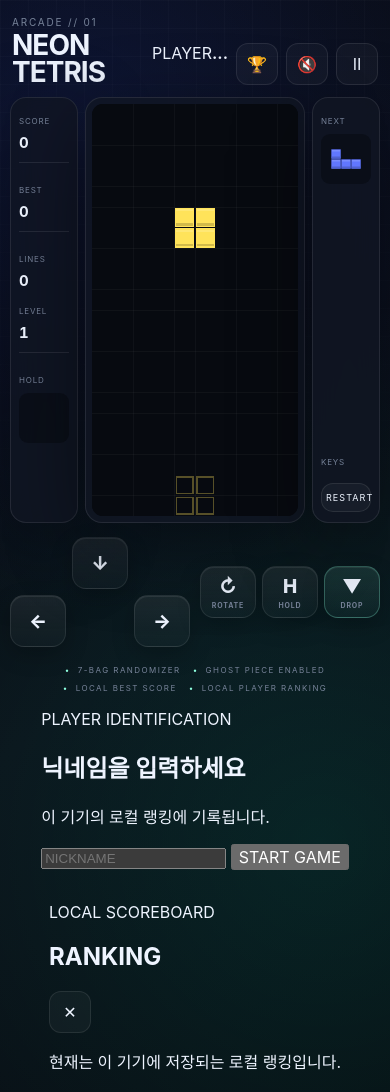
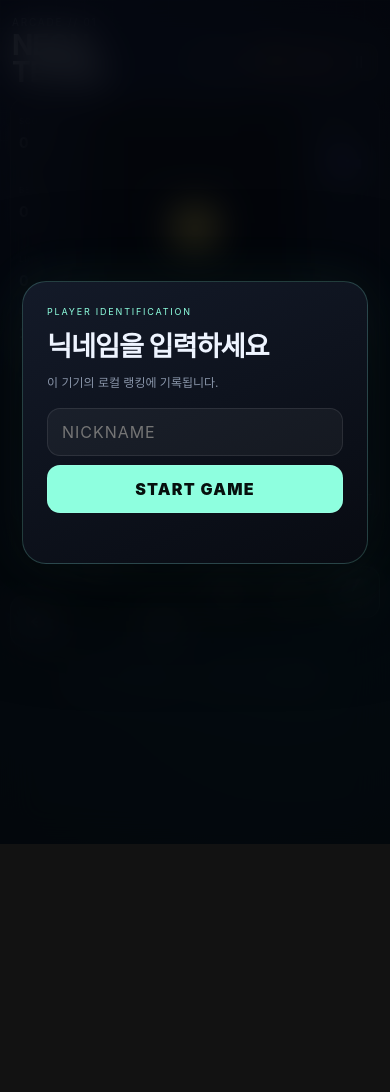
Before and after one commit to gpt0081/NeonTetris, a website: page index.html in a window 390 px wide. After the commit the page ends 844 px from the top, so only its background shows below. Drawn offline with Linux system fonts and the light colour scheme.

Commit message:
Add nickname ranking and escalating drop chain: style.css

```diff
--- a/style.css
+++ b/style.css
@@ -317,3 +317,134 @@ footer span::before { content: "•"; margin-right: 7px; color: var(--accent); }
   .mobile-controls button { min-height: 52px; border-radius: 14px; font-size: 19px; }
   .mobile-controls button small { font-size: 7px; }
 }
+
+.player-chip {
+  min-width: 88px;
+  height: 42px;
+  padding: 6px 10px;
+  border: 1px solid var(--line);
+  border-radius: 12px;
+  background: rgba(255,255,255,.035);
+  display: grid;
+  align-content: center;
+  justify-items: end;
+}
+.player-chip span {
+  font-size: 7px;
+  letter-spacing: .18em;
+  color: var(--muted);
+}
+.player-chip strong {
+  max-width: 112px;
+  overflow: hidden;
+  text-overflow: ellipsis;
+  white-space: nowrap;
+  font-size: 11px;
+  letter-spacing: .08em;
+}
+.drop-streak-fx {
+  position: absolute;
+  left: 50%;
+  top: 18%;
+  z-index: 5;
+  opacity: 0;
+  pointer-events: none;
+  transform: translate(-50%, -50%) scale(.55) rotate(-4deg);
+  font-weight: 1000;
+  font-style: italic;
+  letter-spacing: -.06em;
+  white-space: nowrap;
+  color: #fff;
+  text-shadow: 0 0 8px #fff, 0 0 22px #62ffe2, 0 0 42px #557cff;
+}
+.drop-streak-fx.active {
+  animation: drop-streak-pop .72s cubic-bezier(.12,.9,.2,1);
+}
+.drop-streak-fx[data-tier="1"] { font-size: clamp(26px, 6vw, 44px); }
+.drop-streak-fx[data-tier="2"] { font-size: clamp(32px, 7vw, 54px); color: #dffff8; }
+.drop-streak-fx[data-tier="3"] { font-size: clamp(38px, 8vw, 64px); color: #fff2a8; text-shadow: 0 0 9px #fff, 0 0 26px #ffd45a, 0 0 56px #ff6b43; }
+.drop-streak-fx[data-tier="4"] { font-size: clamp(44px, 9vw, 74px); color: #fff; -webkit-text-stroke: 1px rgba(255,255,255,.8); text-shadow: 0 0 10px #fff, 0 0 30px #5ffff1, 0 0 60px #8d6cff, 0 0 92px #ff4fd8; }
+@keyframes drop-streak-pop {
+  0% { opacity: 0; transform: translate(-50%, -30%) scale(.35) rotate(-7deg); filter: blur(5px); }
+  18% { opacity: 1; transform: translate(-50%, -50%) scale(1.34) rotate(3deg); filter: blur(0); }
+  44% { opacity: 1; transform: translate(-50%, -50%) scale(.96) rotate(-1deg); }
+  100% { opacity: 0; transform: translate(-50%, -72%) scale(1.08) rotate(0); }
+}
+.modal-layer {
+  position: fixed;
+  inset: 0;
+  z-index: 30;
+  display: grid;
+  place-items: center;
+  padding: 22px;
+  background: rgba(3,5,10,.82);
+  backdrop-filter: blur(18px);
+}
+.modal-layer.hidden { display: none; }
+.modal-card {
+  width: min(430px, 100%);
+  border: 1px solid rgba(142,255,223,.2);
+  border-radius: 24px;
+  padding: 24px;
+  background: linear-gradient(155deg, rgba(20,27,42,.97), rgba(8,11,18,.98));
+  box-shadow: 0 28px 100px rgba(0,0,0,.62), 0 0 54px rgba(98,255,226,.08);
+}
+.modal-kicker {
+  margin: 0 0 7px;
+  color: var(--accent);
+  font-size: 9px;
+  letter-spacing: .2em;
+}
+.modal-card h2 { margin: 0; font-size: clamp(24px, 7vw, 34px); letter-spacing: -.04em; }
+.modal-copy { margin: 9px 0 18px; color: #8995a9; font-size: 12px; }
+#nicknameForm { display: grid; grid-template-columns: 1fr auto; gap: 9px; }
+#nicknameInput, #startGameBtn {
+  min-height: 48px;
+  border-radius: 13px;
+  border: 1px solid var(--line);
+  font: inherit;
+}
+#nicknameInput {
+  min-width: 0;
+  padding: 0 14px;
+  outline: none;
+  color: var(--text);
+  background: rgba(255,255,255,.045);
+  letter-spacing: .06em;
+}
+#nicknameInput:focus { border-color: rgba(142,255,223,.55); box-shadow: 0 0 0 3px rgba(142,255,223,.08); }
+#startGameBtn {
+  padding: 0 18px;
+  color: #06100d;
+  background: var(--accent);
+  font-weight: 900;
+  letter-spacing: .08em;
+  cursor: pointer;
+}
+.field-error { min-height: 17px; margin: 9px 0 0; color: #ff8395; font-size: 11px; }
+.rank-heading { display: flex; align-items: start; justify-content: space-between; gap: 12px; }
+.rank-list { margin: 20px 0 14px; padding: 0; list-style: none; counter-reset: rank; display: grid; gap: 7px; }
+.rank-list li {
+  counter-increment: rank;
+  display: grid;
+  grid-template-columns: 34px 1fr auto;
+  align-items: center;
+  gap: 10px;
+  min-height: 42px;
+  padding: 7px 10px;
+  border: 1px solid rgba(255,255,255,.07);
+  border-radius: 11px;
+  background: rgba(255,255,255,.025);
+}
+.rank-list li::before { content: counter(rank, decimal-leading-zero); color: var(--accent); font-size: 10px; letter-spacing: .08em; }
+.rank-list .rank-name { overflow: hidden; text-overflow: ellipsis; white-space: nowrap; font-weight: 750; }
+.rank-list .rank-score { font-variant-numeric: tabular-nums; color: #c8d4e7; }
+.rank-list .empty-rank { grid-template-columns: 1fr; text-align: center; color: var(--muted); }
+.rank-list .empty-rank::before { content: ""; }
+@media (max-width: 520px) {
+  .player-chip { min-width: 64px; padding-inline: 7px; }
+  .player-chip strong { max-width: 72px; font-size: 9px; }
+  .top-actions { gap: 5px; }
+  .icon-btn { width: 38px; height: 38px; }
+  #nicknameForm { grid-template-columns: 1fr; }
+}
```
